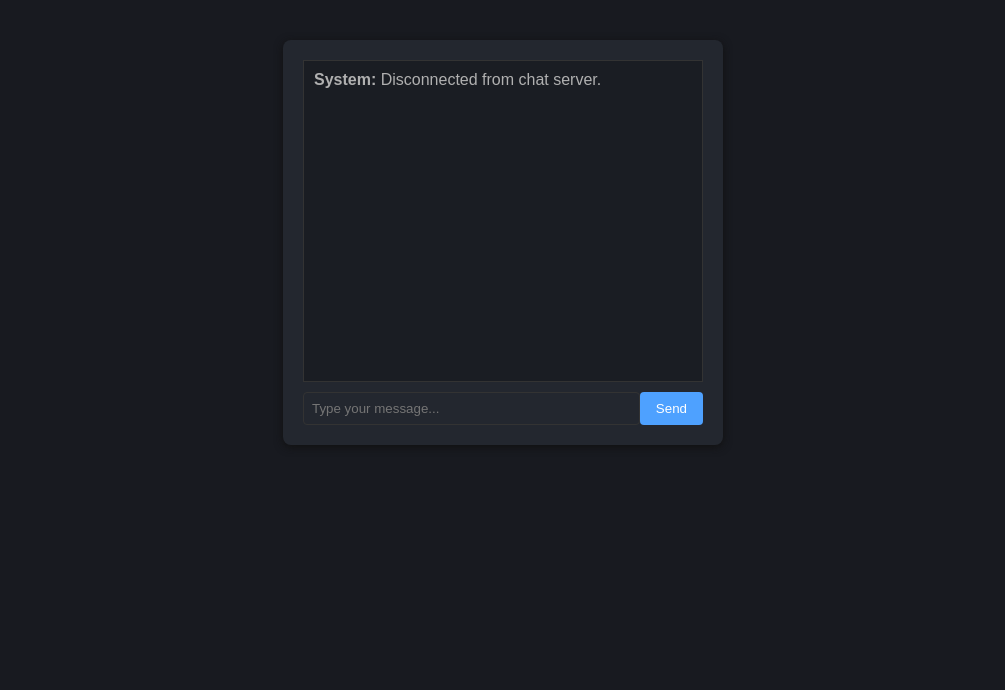
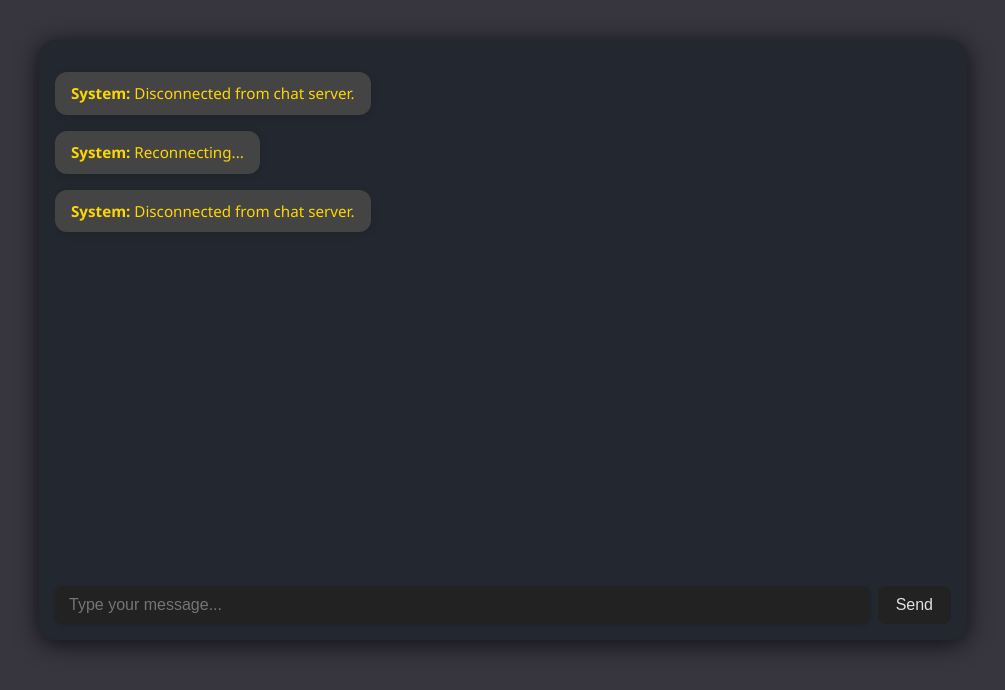
Before and after one commit to dork7/nodets-app, a website: page src/public/chatAI.ejs in a window 1280 px wide. Shown: the whole page, without its empty margins (137-1142 px from the left). Drawn offline with nearby package versions, Linux system fonts and the light colour scheme; files that its build step writes are made by us from their sources.

Commit message:
refactor: code clean

````diff
--- a/src/openai/index.ts
+++ b/src/openai/index.ts
@@ -10,7 +10,7 @@ const openai = new OpenAI({
 
 export async function callAI(params: string) {
  const completion = await openai.chat.completions.create({
-  model: 'openai/gpt-4o', // or any model listed on OpenRouter
+  model: 'deepseek/deepseek-chat-v3.1', // or any model listed on OpenRouter
   messages: [{ role: 'user', content: params }],
   stream: true, // Enable streaming
  });
--- a/src/public/chatAI.ejs
+++ b/src/public/chatAI.ejs
@@ -4,28 +4,110 @@
     <meta charset="UTF-8">
     <title>ChatAI Window</title>
     <style>
-        body { font-family: Arial, sans-serif; background: #f4f4f4; }
-        #chat-container { width: 400px; margin: 40px auto; background: #fff; border-radius: 8px; box-shadow: 0 2px 8px #ccc; padding: 20px; }
-        #messages { height: 300px; overflow-y: auto; border: 1px solid #ddd; padding: 10px; margin-bottom: 10px; background: #fafafa; }
-        .message { margin-bottom: 8px; }
-        .user { color: #007bff; }
-        .ai { color: #28a745; }
-        #input-form { display: flex; }
-        #input { flex: 1; padding: 8px; border: 1px solid #ccc; border-radius: 4px; }
-        #send { padding: 8px 16px; border: none; background: #007bff; color: #fff; border-radius: 4px; cursor: pointer; }
-        #send:hover { background: #0056b3; }
-        body { background: #181a20; color: #e0e0e0; }
-        #chat-container { background: #23272f; box-shadow: 0 2px 8px #111; }
-        #messages { background: #1a1d23; border: 1px solid #333; color: #e0e0e0; }
-        .message { }
-        .user { color: #4ea1ff; }
-        .ai { color: #4fd18b; }
-        .system { color: #b0b0b0; }
-        #input-form { }
-        #input { background: #23272f; color: #e0e0e0; border: 1px solid #333; }
-        #send { background: #4ea1ff; color: #fff; }
-        #send:hover { background: #357ab8; }
+        body {
+            background: #37353E;
+            color: #D3DAD9;
+            font-family: 'Segoe UI', Arial, sans-serif;
+            margin: 0;
+            padding: 0;
+        }
+        #chat-container {
+            background: #44444E;
+            max-width: 70vw;
+            margin: 40px auto;
+            background: #23272f;
+            border-radius: 16px;
+            box-shadow: 0 4px 24px rgba(0,0,0,0.7);
+            padding: 24px 16px 16px 16px;
+            display: flex;
+            flex-direction: column;
+            height: 70vh;
+        }
+        #messages {
+            flex: 1;
+            overflow-y: auto;
+            margin-bottom: 18px;
+            padding-right: 6px;
+            display: flex;
+            flex-direction: column;
+        }
+        .message {
+            display: block;
+            margin-bottom: 12px;
+            padding: 10px 16px;
+            border-radius: 18px;
+            max-width: 80%;
+            word-break: break-word;
+            box-shadow: 0 2px 8px rgba(0,0,0,0.12);
+            position: relative;
+            font-size: 1rem;
+            line-height: 1.5;
+            background: #44444E;
+            color: #D3DAD9;
+        }
+        .message.user {
+            background: #2c2f36;
+            color: #e0e0e0;
+            align-self: flex-end;
+            border-bottom-right-radius: 4px;
+            text-align: right;
+        }
+        .message.ai {
+            background: #144ac9;
+            color: #ffffff;
+            align-self: flex-start;
+            border-bottom-left-radius: 4px;
+            text-align: left;
+        }
+        .message.system {
+            background: #444;
+            color: #ffd700;
+            text-align: left;
+            font-size: 0.95em;
+            border-radius: 12px;
+            margin: 8px 0 8px 0;
+            max-width: 60%;
+            align-self: flex-start;
+        }
+        #input-form {
+            display: flex;
+            gap: 8px;
+            margin-top: 8px;
+        }
+        #input {
+            flex: 1;
+            padding: 10px 14px;
+            border-radius: 8px;
+            border: none;
+            background: #222;
+            color: #e0e0e0;
+            font-size: 1em;
+            outline: none;
+            box-shadow: 0 1px 4px rgba(0,0,0,0.15);
+        }
+        #input:focus {
+            background: #2a2a2a;
+        }
+        #send {
+            background: #222;
+            color: #e0e0e0;
+            border: none;
+            border-radius: 8px;
+            padding: 10px 18px;
+            font-size: 1em;
+            cursor: pointer;
+            transition: background 0.2s;
+        }
+        #send:hover {
+            background: #333;
+        }
+        a {
+            color: #80cbc4;
+            text-decoration: underline;
+        }
     </style>
+
+
 </head>
 <body>
     <div id="chat-container">
@@ -37,30 +119,27 @@
     </div>
     <script nonce="abc123">
         // Replace with your server's WebSocket endpoint
-        const socket = new WebSocket('ws://localhost:2020/ws/chatAI');
+        let socket = null;
+        let isConnected = false;
+        let timer = null;
         let loadingDotCount = 0;
-
-        // Generate a random session ID
         const sessionId = 'sess-' + Math.random().toString(36).substr(2, 9);
-
-        // Display session ID in the title
         document.title = `ChatAI Session| ${sessionId}`;
-
         const messages = document.getElementById('messages');
         const form = document.getElementById('input-form');
         const input = document.getElementById('input');
-
+        let isStreaming = false;
+        let combinedContent = '';
+        function connectWebSocket() {
+            socket = new WebSocket('ws://localhost:2020/ws/chatAI');
             socket.addEventListener('open', function () {
                 appendMessage('System', 'Connected to chat server.', 'system');
+                isConnected = true;
             });
-
             socket.addEventListener('message', function (event) {
                 const data = JSON.parse(event.data);
-            // event.data = parseMarkdown(event.data);
                 console.log('Message from server ', event.data);
-
-        const displayValue = processStream(data)
-
+                const displayValue = processStream(data);
                 const lastMsg = messages.lastElementChild;
                 if (lastMsg && lastMsg.classList.contains(data.sender === 'AI' ? 'ai' : 'user')) {
                     lastMsg.innerHTML = `<strong>${data.sender}:</strong> ${parseMarkdown(displayValue)}`;
@@ -68,27 +147,28 @@
                 } else {
                     appendMessage(data.sender, displayValue, data.sender === 'AI' ? 'ai' : 'user');
                 }
-
-
             });
-
             socket.addEventListener('close', function () {
                 appendMessage('System', 'Disconnected from chat server.', 'system');
+                isConnected = false;
+                setTimeout(() => {
+                    appendMessage('System', 'Reconnecting...', 'system');
+                    if (!isConnected) {
+                        connectWebSocket();
+                    }
+                }, 5000);
             });
-
+        }
+        connectWebSocket();
         form.addEventListener('submit', function (e) {
             e.preventDefault();
             const msg = input.value.trim();
             if (msg) {
-                socket.send(JSON.stringify({ sender: 'User',   "type": "request",
-                    "id": sessionId,
-                    "method": "chatAI",
-                    "params": { "prompt": msg }}));
+                socket.send(JSON.stringify({ sender: 'User', type: 'request', id: sessionId, method: 'chatAI', params: { prompt: msg } }));
                 appendMessage('You', msg, 'user');
                 input.value = '';
             }
         });
-
         function appendMessage(sender, message, type) {
             const div = document.createElement('div');
             div.className = 'message ' + type;
@@ -103,26 +183,23 @@
                 .replace(/(?:_|\*)(.*?)\1/g, '<em>$1</em>') // italics
                 .replace(/`([^`]+)`/g, '<code>$1</code>') // inline code
                 .replace(/\[([^\]]+)\]\(([^)]+)\)/g, '<a href="$2" target="_blank">$1</a>') // links
-            .replace(/\n/g, '<br>'); // line breaks
+                .replace(/\n/g, '<br>') // line breaks
+                .replace(/```([\s\S]*?)```/g, '<pre><code>$1</code></pre>') // code blocks
         }
-
         function processStream(jsonLines) {
-
-            const obj = jsonLines
+            const obj = jsonLines;
             if (obj.type === 'stream_start') {
                 isStreaming = true;
                 combinedContent = '';
-                loadingDotCount = 0
+                loadingDotCount = 0;
                 console.log('Loading...');
-                return 'Loading...'
+                return 'Loading...';
             } else if (obj.type === 'stream_continue' && isStreaming) {
                 combinedContent += obj.aiResponse.content;
                 return combinedContent;
-                //  loadingDotCount++
-                // return `Loading ${loadingDotCount % 10 === 0 ? '' : '.'.repeat(loadingDotCount % 10)}`;
             } else if (obj.type === 'stream_end' && isStreaming) {
                 isStreaming = false;
-                loadingDotCount = 0
+                loadingDotCount = 0;
                 return combinedContent;
             }
         }
````
Lines whose indentation alone changed are shown as unchanged.
